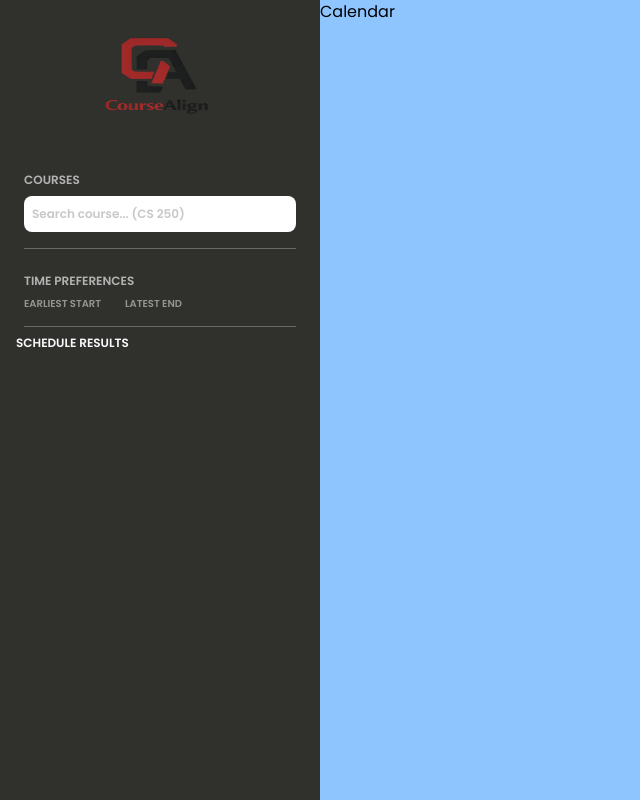
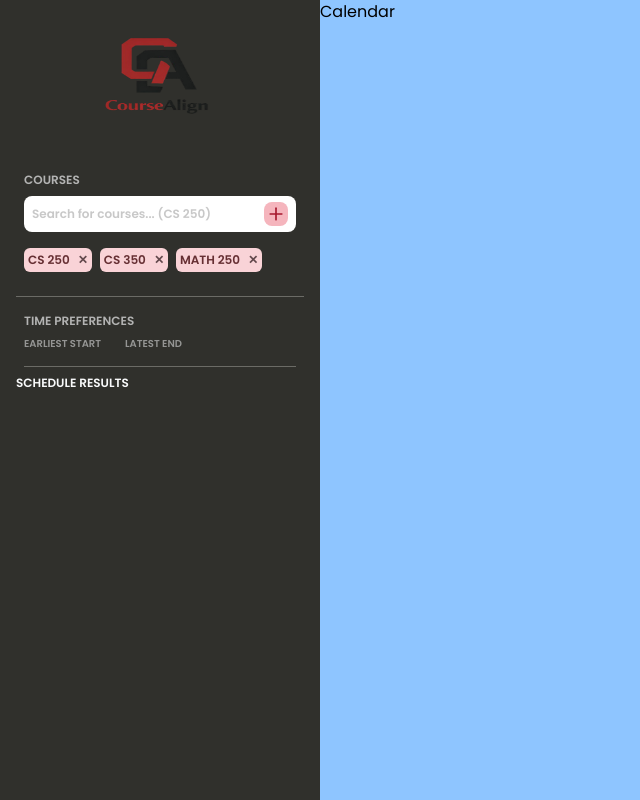
Before and after one commit to jan9601/CS-250-CourseAlign, a React (Vite) app in the folder frontend/CourseAlign/: page / in a window 1280 px wide. Shown: the whole page, without its empty margins (0-640 px from the left). Built offline with nearby package versions, Linux system fonts and the light colour scheme; a web font is replaced by a local one.

Commit message:
Finished design for course selection component

```diff
--- a/frontend/CourseAlign/package.json
+++ b/frontend/CourseAlign/package.json
@@ -13,6 +13,7 @@
     "@tailwindcss/vite": "^4.2.4",
     "react": "^18.3.1",
     "react-dom": "^18.3.1",
+    "react-icons": "^5.6.0",
     "tailwindcss": "^4.2.4"
   },
   "devDependencies": {
--- a/frontend/CourseAlign/src/components/ui/Input.jsx
+++ /dev/null
@@ -1,10 +0,0 @@
-function Input({placeholder}) {
-  return (
-    <input
-      placeholder={`${placeholder}`}
-      className="h-9 p-2 rounded-lg bg-surface placeholder:text-text-secondary-dark/35 w-full"
-    />
-  );
-}
-
-export default Input;
--- a/frontend/CourseAlign/src/features/courses/CourseSelector.jsx
+++ b/frontend/CourseAlign/src/features/courses/CourseSelector.jsx
@@ -1,12 +1,43 @@
-import Input from "../../components/ui/Input";
+import {FiPlus} from "react-icons/fi";
 
 function CourseSelector() {
+  const isCourseAdded = true;
+  const coursesAddedList = ["CS 250", "CS 350", "MATH 250"];
   return (
-    <div className="p-2">
-      <p className="opacity-65 my-2">Courses</p>
-      <Input placeholder="Search course... (CS 250)" />
+    <>
+      <form className="p-2">
+        <p className="opacity-65 my-2">Courses</p>
+        <div className="relative">
+          <input
+            placeholder="Search for courses... (CS 250)"
+            className="h-9 pr-10 pl-2 rounded-lg bg-surface placeholder:text-text-secondary-dark/35 w-full text-text-primary-dark"
+          />
+          <button
+            type="submit"
+            className="absolute right-2 top-1/2 -translate-y-1/2 text-brand-primary hover:text-action-hover hover:bg-action-light-5 transition-colors cursor-pointer bg-action-light-3 rounded-lg p-0.5"
+          >
+            <FiPlus size={20} />
+          </button>
+        </div>
+      </form>
+      {isCourseAdded && (
+        <div className="flex flex-wrap gap-2 m-2">
+          {" "}
+          {coursesAddedList.map((course) => (
+            <div
+              key={course}
+              className="flex bg-action-light-1 p-1 rounded-md gap-2 h-fit"
+            >
+              <div className=" text-text-badge">{course}</div>
+              <button className="cursor-pointer text-action-light-7 hover:text-action-light-5">
+                &#10005;
+              </button>
+            </div>
+          ))}
+        </div>
+      )}
       <div className="border-b border-border mt-4" />
-    </div>
+    </>
   );
 }
 
--- a/frontend/CourseAlign/src/features/filters/TimeFilters.jsx
+++ b/frontend/CourseAlign/src/features/filters/TimeFilters.jsx
@@ -1,5 +1,3 @@
-import Input from "../../components/ui/Input";
-
 function TimeFilters() {
   return (
     <div className="p-2">
--- a/frontend/CourseAlign/src/index.css
+++ b/frontend/CourseAlign/src/index.css
@@ -22,7 +22,13 @@
   --color-action-hover: #7a1020;
 
   /* Selected Elements, Active tabs, Visual Indicators, light highlights */
-  --color-action-light: #f5b5bd;
+  --color-action-light-3: #f5b5bd;
+  --color-action-light-2: #f7c4ca;
+  --color-action-light-1: #f9d3d7;
+  --color-action-light-4: #dda3aa;
+  --color-action-light-5: #c49197;
+  --color-action-light-6: #7b5b5f;
+  --color-action-light-7: #62484c;
 
   /*****************/
   /* ACCENT COLORS */
@@ -58,6 +64,7 @@
   --color-text-secondary-dark: #616161;
   --color-text-primary-light: #f9fafb;
   --color-text-secondary-light: #9ca3af;
+  --color-text-badge: #662f33;
 }
 
 * {
```
Also changed, not shown: 1 other file (tests, documents, lock files or other folders).
